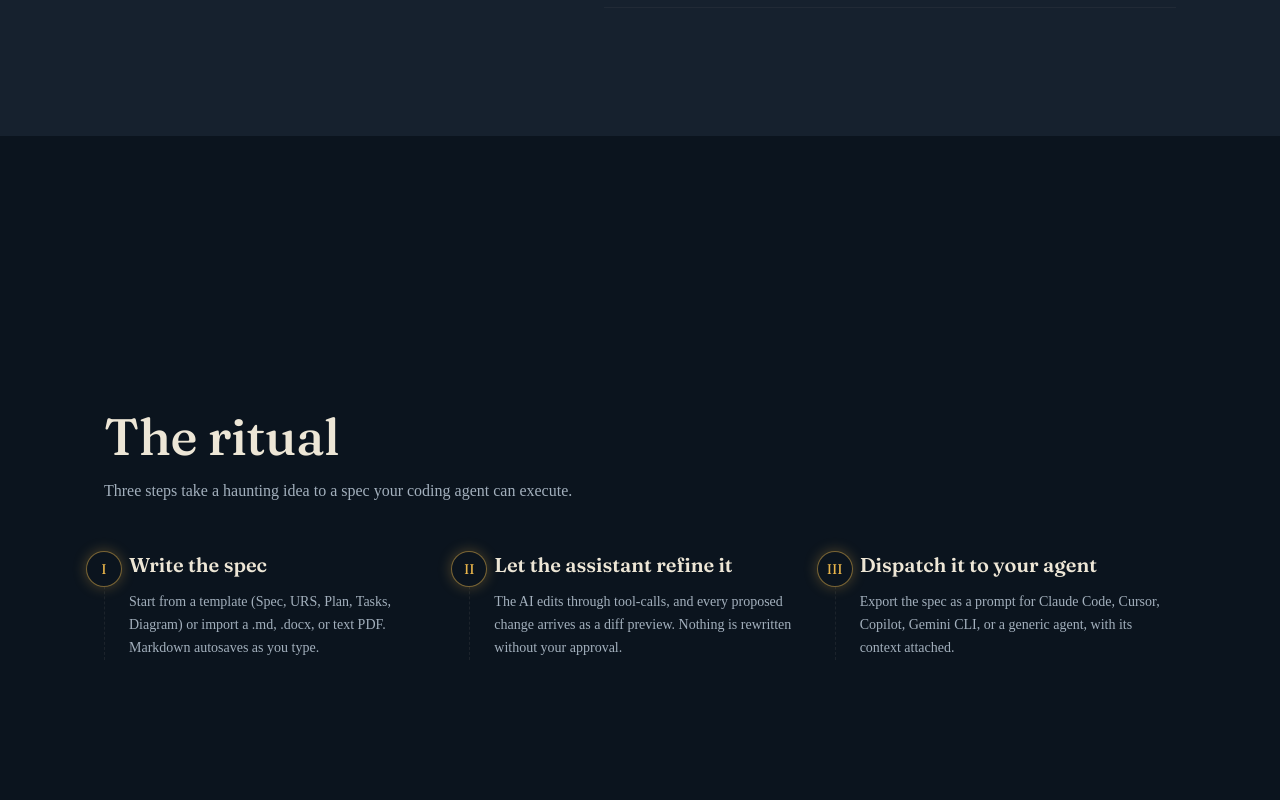
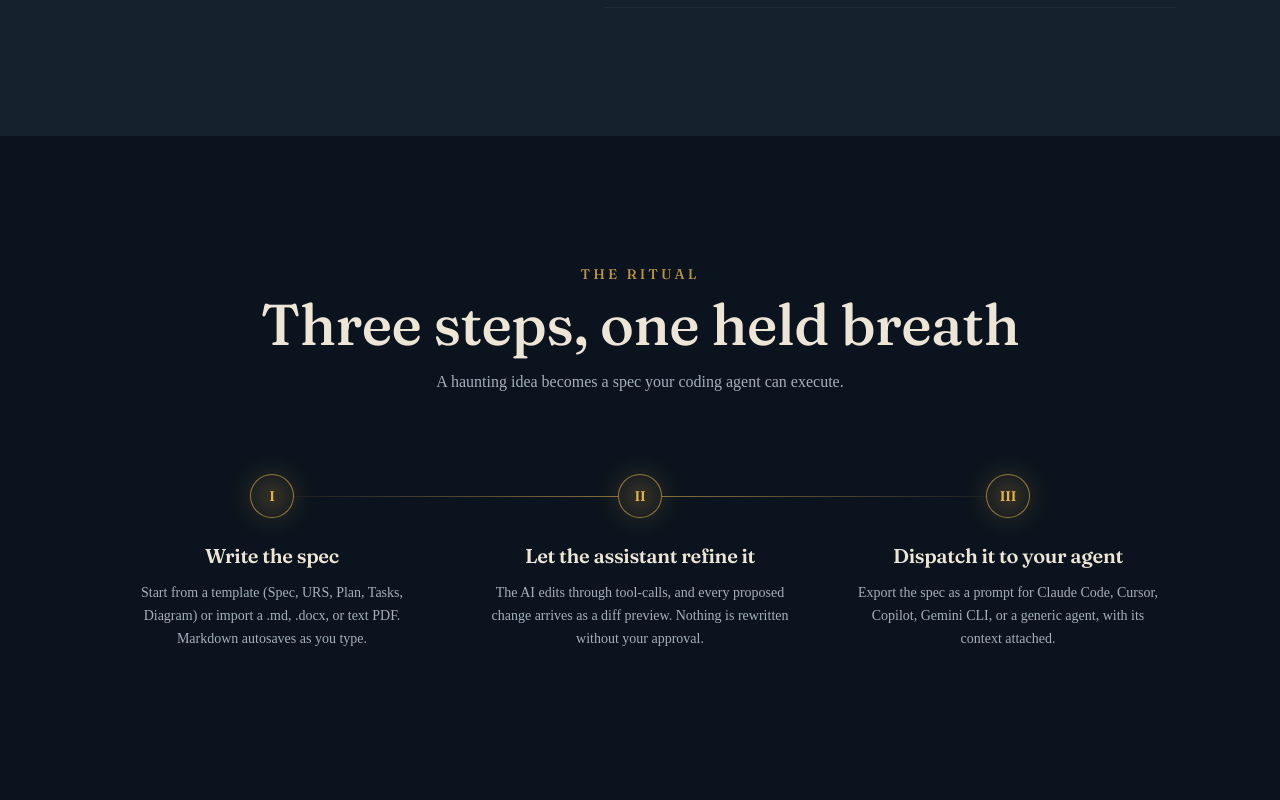
Before and after one commit to leeCode83/ohmyspec-webapp, a Next.js app: page / in a window 1280 px wide. Shown: the part 1540-2340 px from the top of the page. Built offline with nearby package versions, Linux system fonts and the light colour scheme.

Commit message:
feat(landing): ritual section becomes a horizontal lit timeline
- centered header + one gold rail linking three oil-lamp numeral nodes
- replaces the left-aligned stepper so sections no longer share a template
- consistent display type via type-section/type-ghost

```diff
--- a/components/landing/how-section.tsx
+++ b/components/landing/how-section.tsx
@@ -1,9 +1,10 @@
 import { Section } from "@/components/landing/section";
 
 /**
- * HowSection — "Ritual": tiga langkah pakai OhmySpec.
- * Layout sederhana 3 kolom dengan nomor besar bergaya lampu minyak;
- * alur ditandai garis putus-putus antar langkah (grid CSS murni).
+ * HowSection — "Ritual": timeline horizontal lamp-lit (bukan stepper kartu).
+ * Satu batang emas menyambung tiga nomor Romawi yang menyala seperti
+ * lampu minyak. Komposisi sengaja sentris-horizontal agar berbeda dari
+ * dua section lain yang kartu/daftar.
  */
 const STEPS = [
   {
@@ -25,30 +26,48 @@ const STEPS = [
 
 export function HowSection() {
   return (
-    <Section id="how">
-      <h2 className="type-section text-[clamp(2rem,4vw,3.25rem)] text-foreground">
+    <Section id="how" className="items-stretch">
+      <div className="mx-auto max-w-3xl text-center">
+        <p className="type-section text-sm uppercase tracking-[0.22em] text-primary/80">
           The ritual
+        </p>
+        <h2 className="type-section mt-3 text-[clamp(2rem,4.5vw,3.75rem)] text-foreground">
+          Three steps, one held breath
         </h2>
-      <p className="mt-4 max-w-2xl text-muted-foreground">
-        Three steps take a haunting idea to a spec your coding agent can
-        execute.
+        <p className="mx-auto mt-4 max-w-xl text-muted-foreground">
+          A haunting idea becomes a spec your coding agent can execute.
         </p>
+      </div>
 
-      <ol className="mt-12 grid gap-10 md:grid-cols-3 md:gap-6">
+      {/* Garis ritual: satu batang emas dengan tiga lampu menyala di atasnya */}
+      <div className="relative mt-20">
+        <div
+          aria-hidden
+          className="absolute left-[14%] right-[14%] top-[22px] hidden h-px bg-gradient-to-r from-transparent via-primary/60 to-transparent md:block"
+        />
+        <ol className="grid gap-12 md:grid-cols-3 md:gap-8">
           {STEPS.map((step) => (
-          <li key={step.n} className="relative border-l border-dashed border-border/60 pl-6">
-            <span className="absolute -left-[19px] top-0 flex h-9 w-9 items-center justify-center rounded-full border border-primary/50 bg-background font-heading text-sm text-primary shadow-[0_0_14px_rgba(232,180,74,0.3)]">
+            <li key={step.n} className="relative text-center md:px-4">
+              {/* Nomor sebagai lampu: ring emas + halo hangat */}
+              <div className="relative mx-auto flex h-11 w-11 items-center justify-center rounded-full border border-primary/60 bg-background">
+                <span
+                  aria-hidden
+                  className="absolute inset-0 rounded-full bg-primary/20 blur-md"
+                />
+                <span className="type-ghost relative text-sm text-primary">
                   {step.n}
                 </span>
-            <h3 className="font-heading text-xl font-semibold text-foreground">
+              </div>
+              <h3 className="type-ghost mt-6 text-xl text-foreground">
                 {step.title}
               </h3>
-            <p className="mt-3 text-sm leading-relaxed text-muted-foreground">
+              <p className="mx-auto mt-3 max-w-xs text-sm leading-relaxed text-muted-foreground">
                 {step.body}
               </p>
             </li>
           ))}
         </ol>
+      </div>
     </Section>
   );
 }
```
Lines whose indentation alone changed are shown as unchanged.
